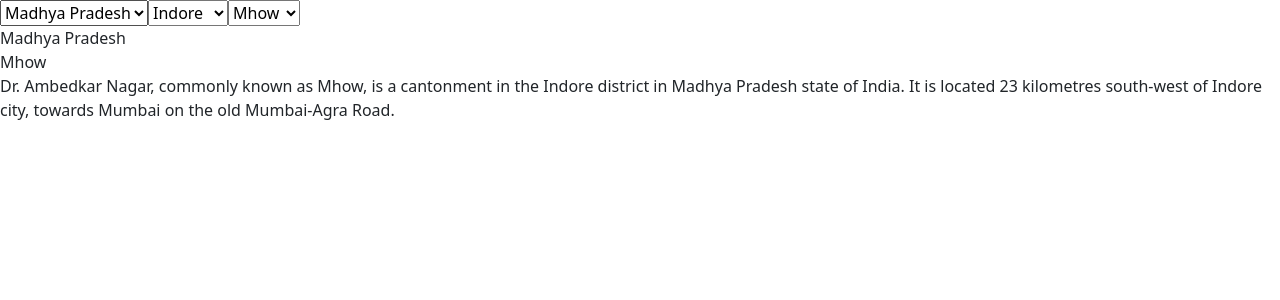
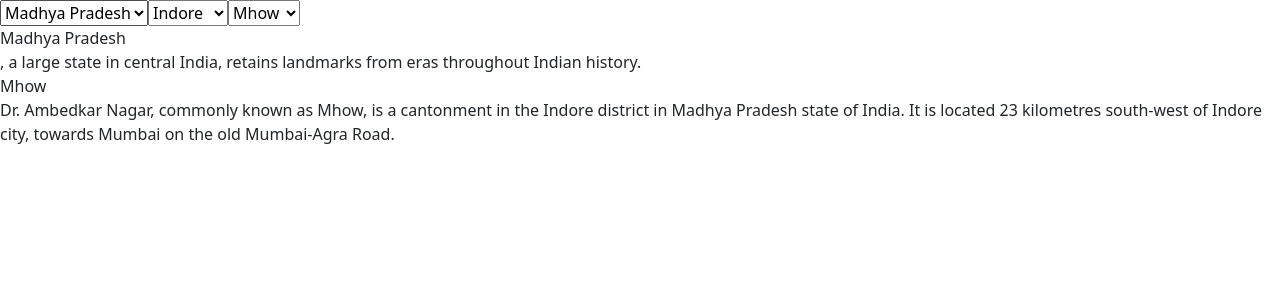
Before and after one commit to acciojob/dropdown-react-JHA123ABHIlash, a React app: page / in a window 1280 px wide. Shown: the top 300 px of the page. Built offline with nearby package versions, Linux system fonts and the light colour scheme.

Commit message:
Completed

```diff
--- a/src/components/App.js
+++ b/src/components/App.js
@@ -5,7 +5,7 @@ import 'bootstrap/dist/css/bootstrap.min.css';
 
 const states = [{
 	name : "Madhya Pradesh",
-	description:"",
+	description:", a large state in central India, retains landmarks from eras throughout Indian history.",
 	city :[{
 		name : "Indore",
 		description:"Indore is a city in west-central India. It’s known for the 7-story Rajwada Palace and the Lal Baag Palace, which date back to Indore’s 19th-century Holkar dynasty.",
```
